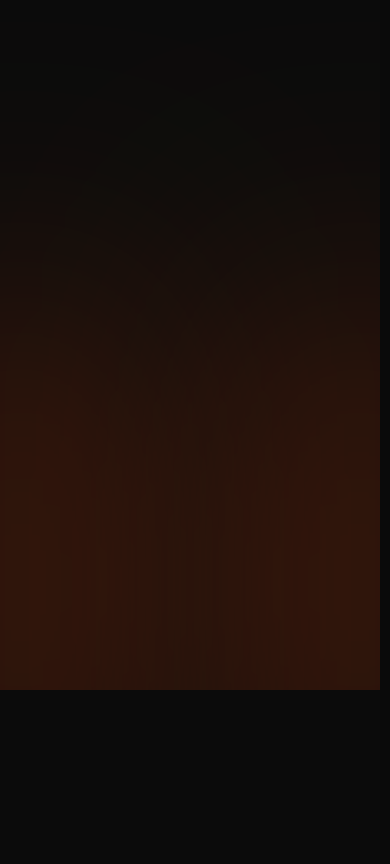
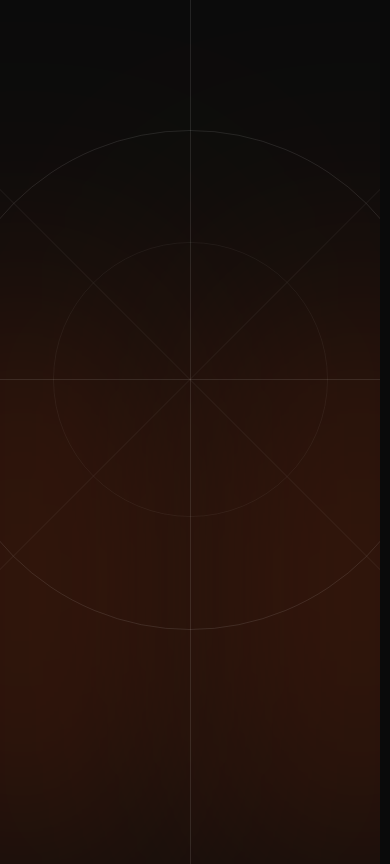
Before and after one commit to mattered-digital/Mattereddigital, a Next.js app: page / in a window 390 px wide. Shown: the part 8200-9064 px from the top of the page. Built offline with nearby package versions, Linux system fonts and the light colour scheme.

Commit message:
style: adjust background graphic sizing and visibility in ServicesSection

```diff
--- a/components/ServicesSection.tsx
+++ b/components/ServicesSection.tsx
@@ -111,8 +111,8 @@ export default function ServicesSection() {
         <div className="relative mx-auto w-full max-w-[850px]">
 
           {/* Background Graphics (Anchored and shifted upwards to center over the entire content block) */}
-          <div className="pointer-events-none absolute left-1/2 top-[30%] z-0 hidden -translate-x-1/2 -translate-y-1/2 md:block">
-            <div className="relative flex h-[750px] w-[750px] items-center justify-center md:h-[800px] md:w-[800px] lg:h-[850px] lg:w-[850px]">
+          <div className="pointer-events-none absolute left-1/2 top-[30%] z-0 block -translate-x-1/2 -translate-y-1/2">
+            <div className="relative flex h-[500px] w-[500px] items-center justify-center sm:h-[600px] sm:w-[600px] md:h-[800px] md:w-[800px] lg:h-[850px] lg:w-[850px]">
               {/* Outer circle */}
               <div className="absolute inset-0 rounded-full border border-white/10" />
 
```
